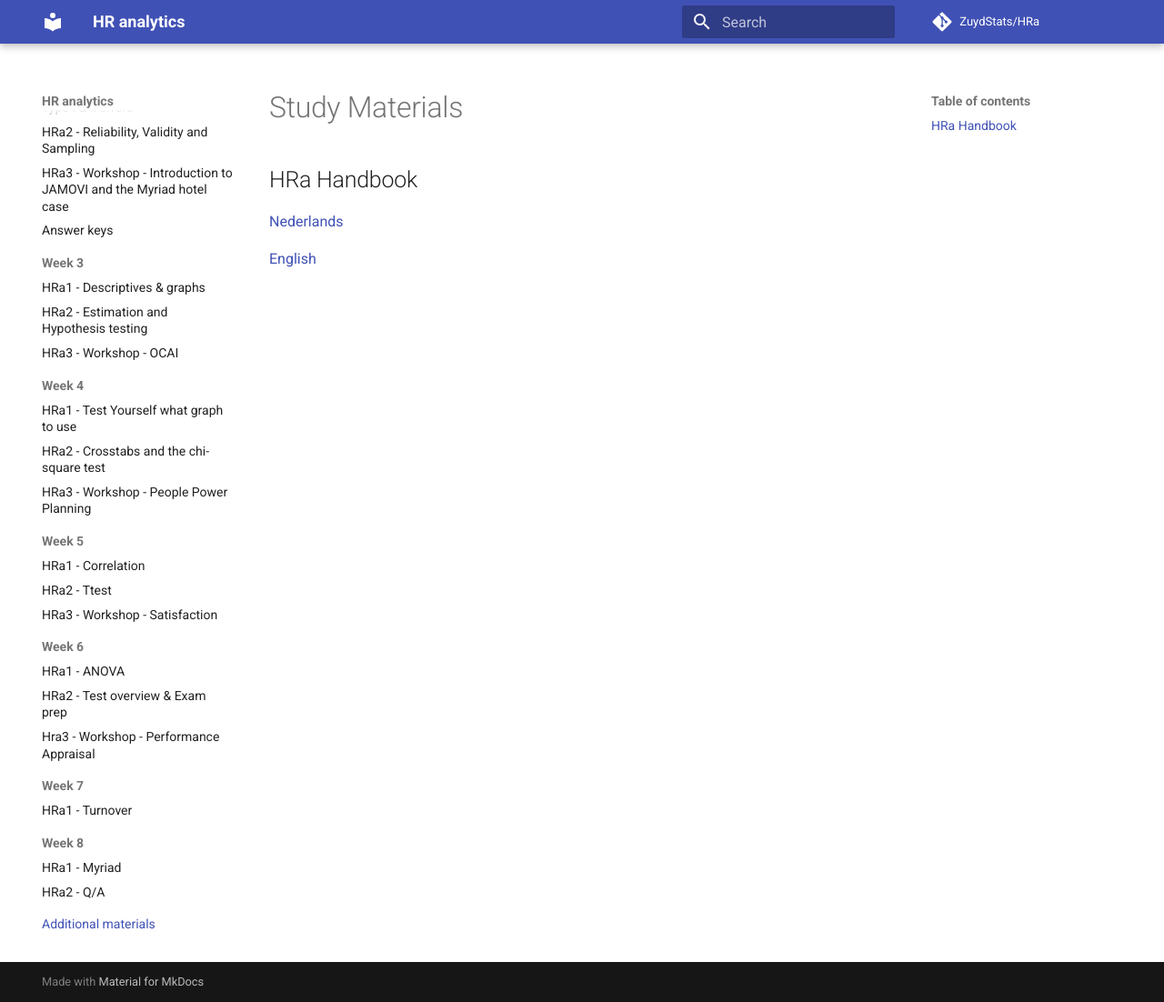
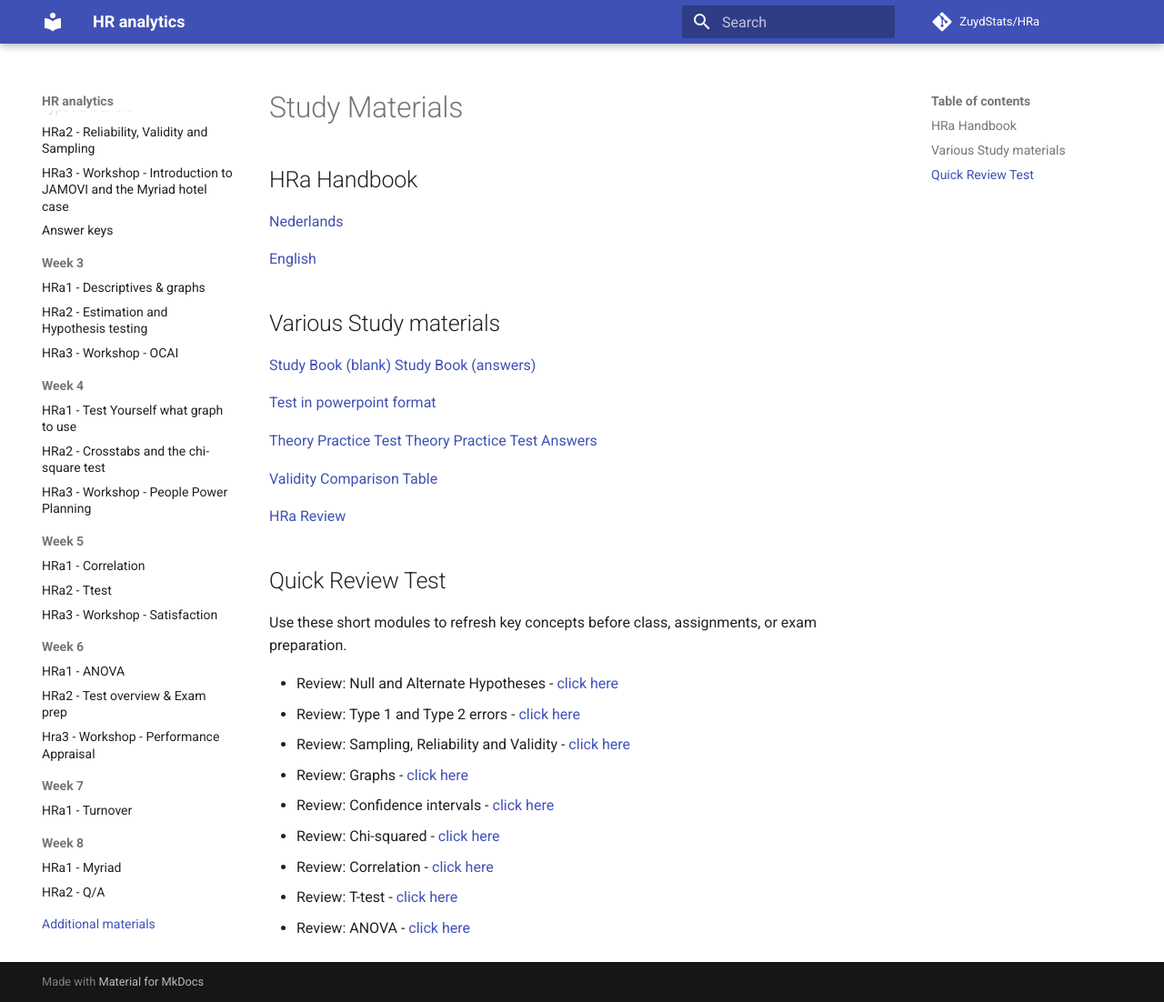
Before and after one commit to ZuydStats/HRa, an MkDocs documentation site: the page built from docs/additional-materials/additional.md, in a window 1280 px wide and 1102 px high. Shown: the whole window at 91% size. Built offline with MkDocs 1.6.1 and Material for MkDocs 9.7.7, drawn with Linux system fonts in a browser that asks for light colours; comment, search, counter and statistics services are not loaded.

Commit message:
added additional materials

```diff
--- a/docs/additional-materials/additional.md
+++ b/docs/additional-materials/additional.md
@@ -4,3 +4,30 @@
 [Nederlands](./Handboek%20HRA%20M5%20JULI%202025%20Nederlands.pdf)
 
 [English](Handbook%20HRA%20M5%20JULY%202025%20ENGLISH.pdf)
+
+## Various Study materials
+[Study Book (blank)](./Study%20Book%20BLANK.docx)
+[Study Book (answers)](./Study%20Book%20ANSWERS.docx)
+
+[Test in powerpoint format](./Test.pptx)
+
+[Theory Practice Test](./Theory%20practise%20test.docx)
+[Theory Practice Test Answers](./Theory%20practise%20test%20answers.docx)
+
+[Validity Comparison Table](./validity_comparison_table.docx)
+
+[HRa Review](./HRA%20Review.pptx)
+
+## Quick Review Test
+
+Use these short modules to refresh key concepts before class, assignments, or exam preparation.
+
+- Review: Null and Alternate Hypotheses - [click here](https://trainingpreview.edapp.com/p/JgRRra5IPjcZ18yYxJwUJLgn)
+- Review: Type 1 and Type 2 errors - [click here](https://trainingpreview.edapp.com/p/6NXpFh15Ev1mUERhz54ZdxXX)
+- Review: Sampling, Reliability and Validity - [click here](https://trainingpreview.edapp.com/p/HXBnjipzLPzvUMj3rVebNfPo)
+- Review: Graphs - [click here](https://trainingpreview.edapp.com/p/Jdfybysyptm0UVLuJY5rR1lu)
+- Review: Confidence intervals - [click here](https://trainingpreview.edapp.com/p/gTDj9VCzCYOBHpTywarEn6Ye)
+- Review: Chi-squared - [click here](https://trainingpreview.edapp.com/p/GsM25iiS26hRv0U3H8e72pgt)
+- Review: Correlation - [click here](https://trainingpreview.edapp.com/p/nX1Hny8xPKiUylbr7YlC1Dec)
+- Review: T-test - [click here](https://trainingpreview.edapp.com/p/EKHj1B4dAkh5TwJGqWHmXuO0)
+- Review: ANOVA - [click here](https://trainingpreview.edapp.com/p/yOmfEckto60pWVB8mNiOpqzc)
```
Also changed, not shown: docs/index.md (added, +3 -0 lines), 7 other files.
